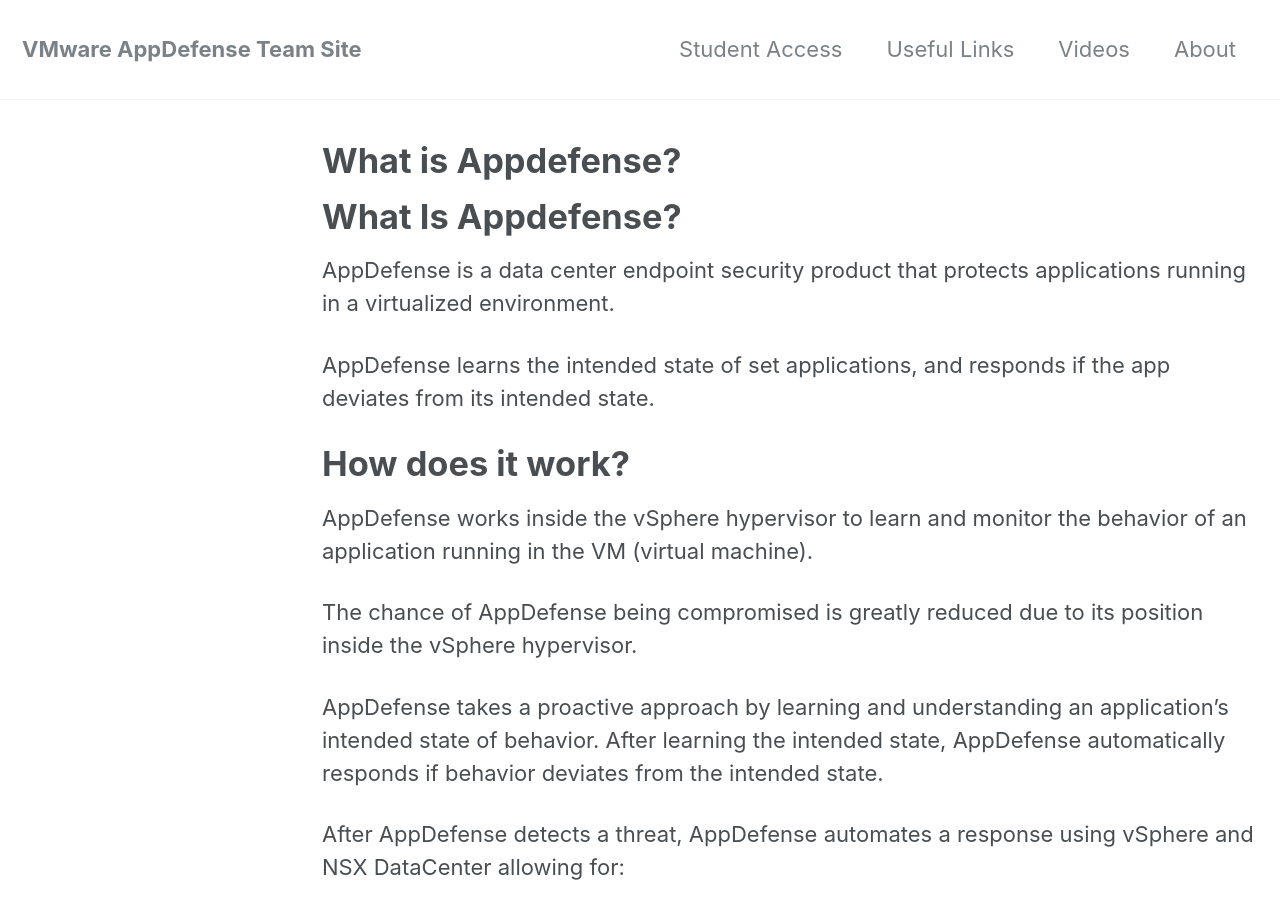
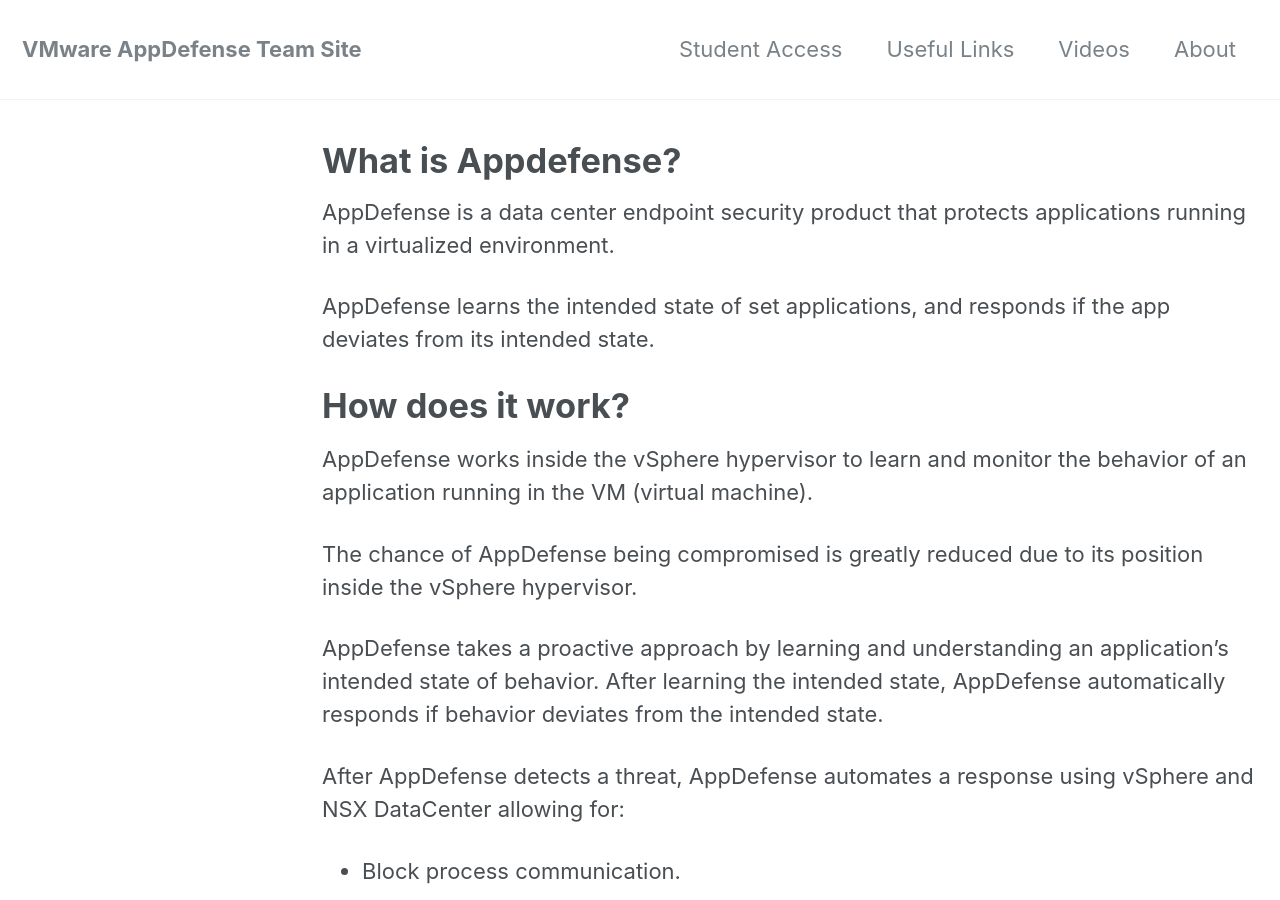
Before and after one commit to vmware-csa-team/AppDefense-Quick-Start-Guide, a Jekyll site: the page built from workshop/2018-07-23-workshop-manual-partner.md, in a window 1280 px wide and 900 px high. Built offline with Jekyll 4.4.1, drawn with Linux system fonts in a browser that asks for light colours; nearby versions of some CDN libraries.

Commit message:
title change

```diff
--- a/workshop/2018-07-23-workshop-manual-partner.md
+++ b/workshop/2018-07-23-workshop-manual-partner.md
@@ -7,7 +7,6 @@
 classes: wide
 author_profile: false
 ---
-# What Is Appdefense?
 
 AppDefense is a data center endpoint security product that protects applications running in a virtualized environment.
 
```
